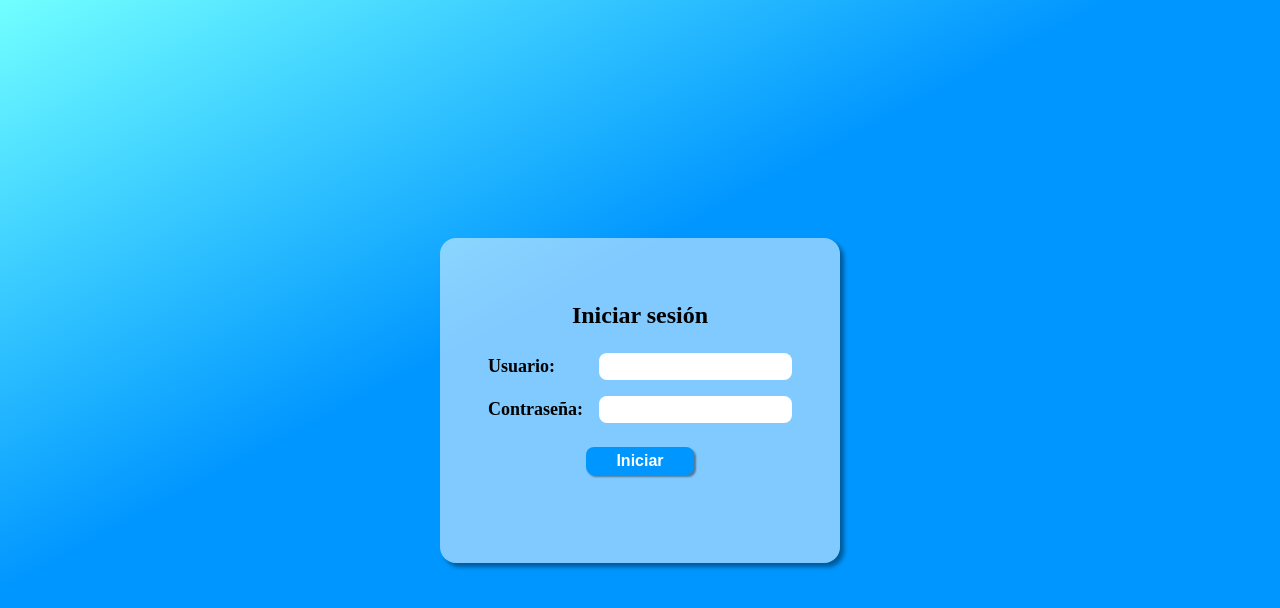
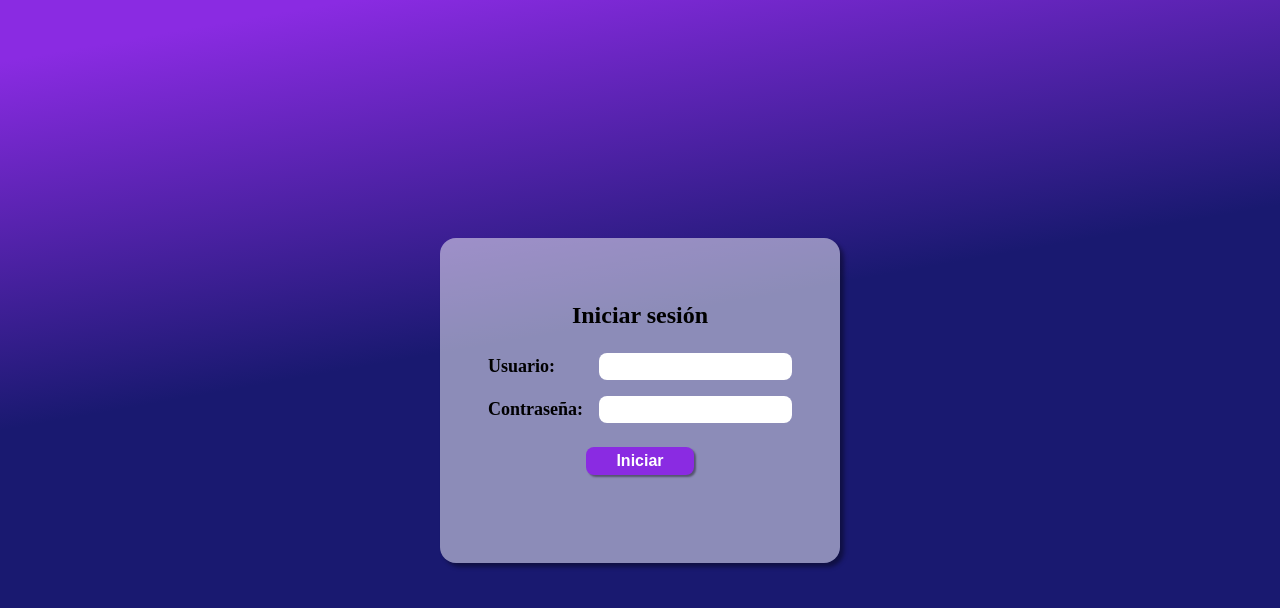
Before and after one commit to Micky-CM/login, a plain HTML site: page index.html in a window 1280 px wide. Drawn offline with Linux system fonts and the light colour scheme.

Commit message:
Se modificaron estilos

```diff
--- a/index.html
+++ b/index.html
@@ -12,13 +12,13 @@
     <form id="form">
       <fieldset>
         <label for="user">Usuario: </label>
-        <input id="user" type="text">
+        <input id="user" type="text" required>
       </fieldset>
       <fieldset>
         <label for="pass">Contraseña: </label>
-        <input id="pass" type="password">
+        <input id="pass" type="password" required>
       </fieldset>
-      <button>Iniciar</button>
+      <button type="submit">Iniciar</button>
       <p id="res"></p>
     </form>
   </div>
--- a/style.css
+++ b/style.css
@@ -10,7 +10,7 @@ body{
   justify-content: center;
   width: 100vw;
   height: 100vh;
-  background: linear-gradient(332deg, rgba(0,150,255,1) 60%, rgba(114,255,255,1) 100%);
+  background: linear-gradient(350deg, rgba(25,25,112,1) 58%, rgba(138,43,226,1) 94%);
   background-repeat: no-repeat;
   gap: 4rem;
   padding: 4rem 8rem;
@@ -19,7 +19,6 @@ body{
   background: rgba(255, 255, 255, 0.5);
   border-radius: 1rem;
   box-shadow: 4px 4px 4px rgba(0,0,0,0.4);
-
   padding: 4rem 3rem;
 }
 form{
@@ -50,7 +49,7 @@ input{
   padding: 6px 8px;
 }
 button{
-  background: #0096FF;
+  background: #8a2be2;
   color: white;
   font-size: 16px;
   font-weight: 600;
```
